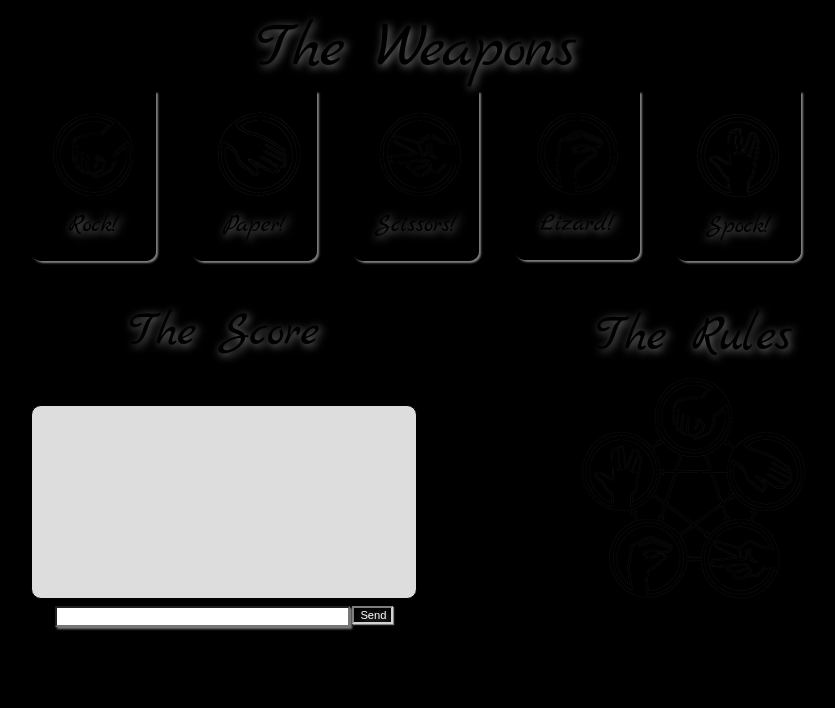
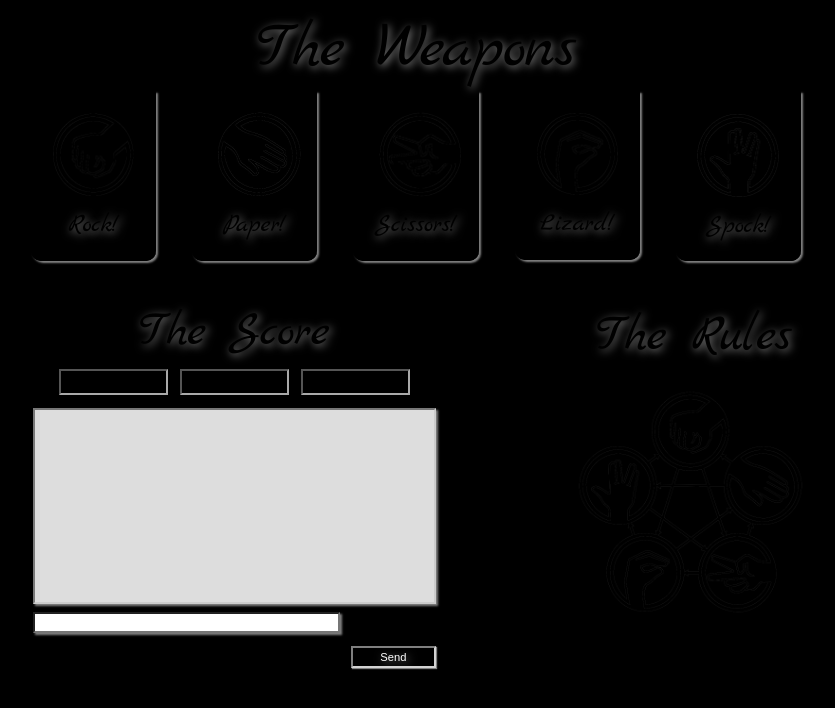
Before and after one commit to ElizaRegas/RPSLS-Game-App, a website: page client/index.html in a window 1280 px wide. Shown: the whole page, without its empty margins (224-1059 px from the left). Drawn offline with nearby package versions, Linux system fonts and the light colour scheme; no server answers.

Commit message:
Additional responsive styling

```diff
--- a/client/assets/css/style.css
+++ b/client/assets/css/style.css
@@ -317,8 +317,8 @@ button {
         width: 100%;
         height: 70vw;
         border: 1px solid #fff;
-        border-top-left-radius: 10px;
-        border-top-right-radius: 10px;
+        /* border-top-left-radius: 10px;
+        border-top-right-radius: 10px; */
         border-top
     }
     #headerText {
@@ -511,7 +511,7 @@ button {
         width: 80%;
         height: 50vw;
         border: 1px solid #fff;
-        border-radius: 10px;
+        /* border-radius: 10px; */
     }
     #headerWrapper {
         padding-bottom: 3%;
@@ -578,36 +578,46 @@ button {
     }
     .theRules {
         width: 70%;
-        padding: 0% 15% 3% 15%;
+        padding: 4% 14% 6.4% 14%;
+    }
+    #chat {
+        margin: 0vw 1vw 1vw -2vw;
+        /* border-radius: 5px; */
     }
     #clearBoth {
         width: 75.4%;
         padding: 0%;
         border-radius: 10px;
-        margin-bottom: 5%;
+        /* margin-bottom: 5%; */
         margin-left: 0%;
     }
     #divLeftScore {
         float: left;
-        width: 40%;
+        width: 41.6%;
         background-image:  url('../images/Green.jpg');
         background-size: cover;
         border-radius: 10px;
-        margin: 1.5% 0% 2% 15%;
+        margin: 1.5% 0% 0% 15%;
         color: black !important;
     }
     #divRightRules {
         float: right;
         width: 35%;
-        margin: 0% 6.5% 2% 0%;
+        margin: 0% 6.5% 0% 0%;
     }
     #events {
         width: 75%;
         height: 15vw;
-        border: 1px solid black;
-        border-radius: 10px;
+        border: 2px inset #ccc;
+        /* border-radius: 10px; */
         margin: 0% auto;
         background-color: #ddd;
+        box-shadow: 2px 2px 2px grey;
+    }
+    #fullScreenWrapper {
+        width: auto;
+        height: 29vw;
+        overflow: unset;
     }
     #headerText {
         padding: 2% 0% 1% 0% !important;
@@ -634,8 +644,8 @@ button {
         padding: 1%;
         margin: 0%;
         font-size: 1.2vw;
-        border-radius: 5px;
-        border-color: black;
+        border: 2px inset darkgray;
+        border-radius: 0px;
     }
     #paper {
         width: 15%;
@@ -646,6 +656,12 @@ button {
     #rulesText {
         padding: 4% 0% 0% 0% !important;
         font-size: 4vw !important;
+    }
+    #say {
+        margin: 0vw -2vw 1vw 0vw;
+        /* border-radius: 5px; */
+        width: 24%;
+        line-height: 145%;
     }
     #scissors {
         width: 15%;
@@ -663,15 +679,15 @@ button {
         padding: 1%;
         margin: 0%;
         font-size: 1.2vw;
-        border-radius: 5px;
-        border-color: black;
+        border: 2px inset darkgray;
+        border-radius: 0px;
     }
     #winDiv {
         width: 28%;
         padding: 1%;
         margin: 0%;
         font-size: 1.2vw;
-        border-radius: 5px;
-        border-color: black;
+        border: 2px inset darkgray;
+        border-radius: 0px;
     }
 }
--- a/client/index.html
+++ b/client/index.html
@@ -56,6 +56,7 @@
     <!-- <div class="container">
       <div class="row"> -->
         <!-- <div class="col-sm-12 col-md-12 col-lg-4"> -->
+        <div id=fullScreenWrapper>
           <div id="divLeftScore">
             <div id="scoreText">The Score</div>
             <div class="resultsWrapper">
@@ -128,6 +129,7 @@
               </div>    -->
             </div>
           </div>
+        </div>
         <!-- </div>
       </div>
     </div> -->
```
